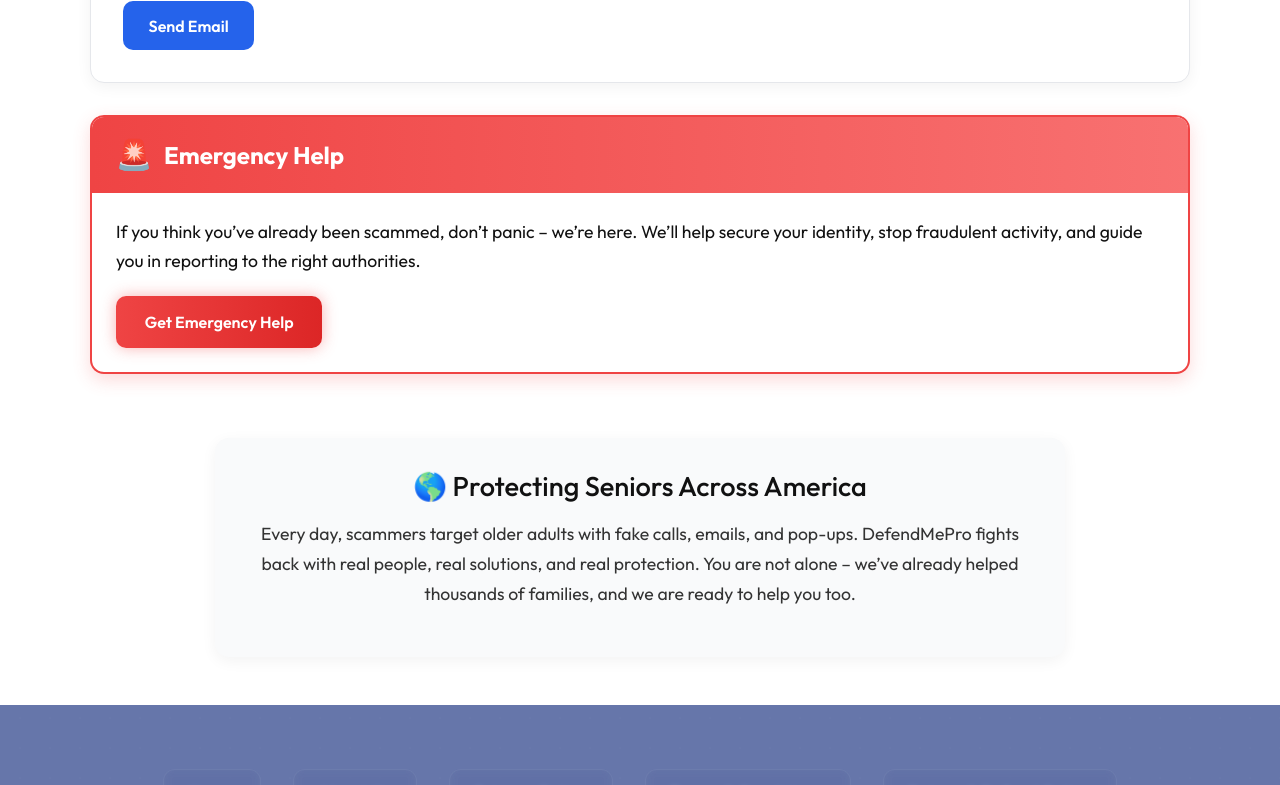
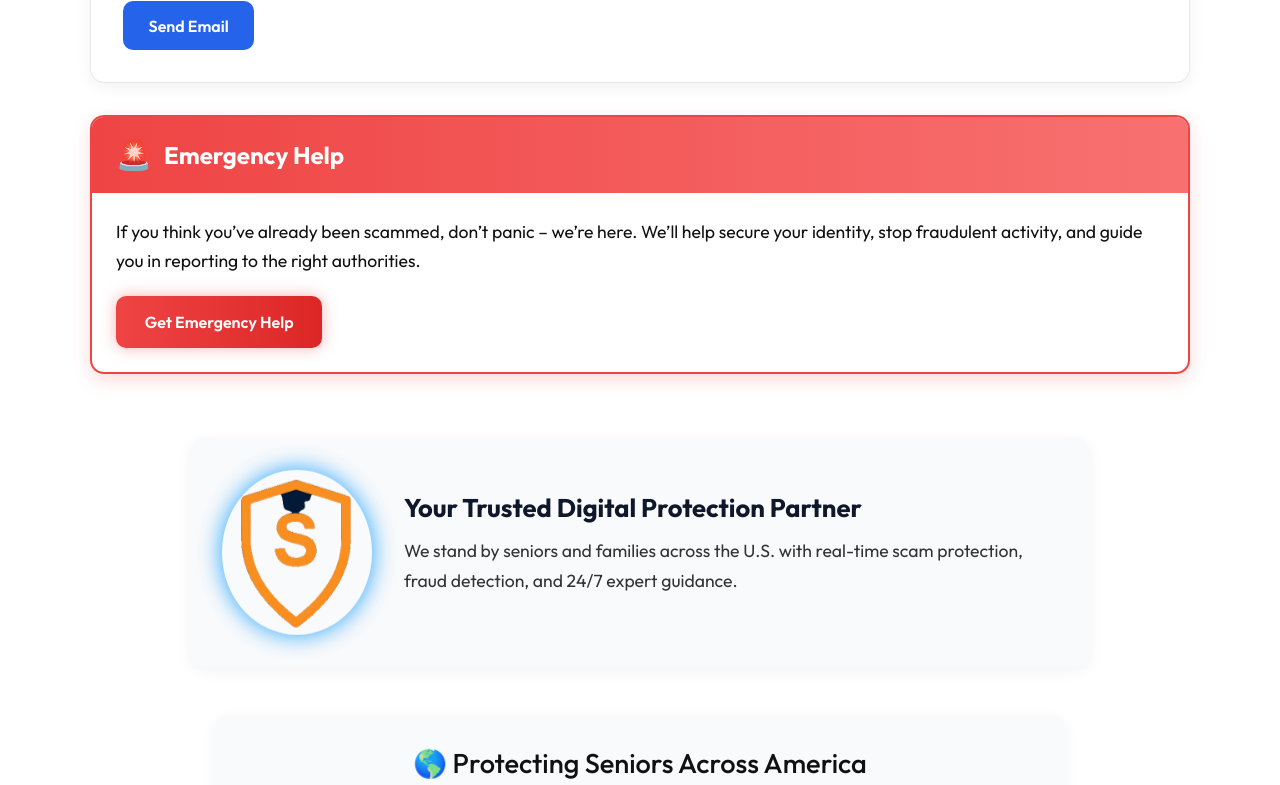
Before and after one commit to Saffron2025/Saffron-Guru, a React (Vite) app in the folder Aura.com/: page /live-support in a window 1280 px wide. Shown: the part 900-1685 px from the top of the page. Built offline with nearby package versions, Linux system fonts and the light colour scheme; no server answers; a web font is replaced by a local one.

Commit message:
somem message

```diff
--- a/Aura.com/src/Pages/LiveSupport.css
+++ b/Aura.com/src/Pages/LiveSupport.css
@@ -138,11 +138,79 @@
   100% { transform: scale(1); opacity: 1; }
 }
 
+/* 🌟 Brand Section with GIF on Left */
+.support-brand-section {
+  display: flex;
+  align-items: center;
+  justify-content: center;
+  gap: 2rem;
+  max-width: 900px;
+  margin: 4rem auto 2rem;
+  padding: 2rem;
+  border-radius: 14px;
+  background: #f9fafb;
+  box-shadow: 0 4px 15px rgba(0,0,0,0.05);
+  animation: fadeIn 2s ease-in-out;
+}
+
+.brand-left {
+  flex: 0 0 auto;
+}
+.saffronGuru-logo-support {
+  width: 150px;
+  height: auto;
+  border-radius: 50%;
+  box-shadow: 0 0 25px rgba(0, 150, 255, 0.5);
+  animation: floatUpDown 3s ease-in-out infinite, glowPulse 2.5s infinite;
+}
+
+.brand-right {
+  flex: 1;
+}
+.brand-right h3 {
+  font-size: 1.6rem;
+  font-weight: 700;
+  color: #0f172a;
+  margin-bottom: 0.8rem;
+}
+.brand-right p {
+  font-size: 1.1rem;
+  color: #333;
+  line-height: 1.7;
+}
+
+/* Animations */
+@keyframes floatUpDown {
+  0% { transform: translateY(0); }
+  50% { transform: translateY(-10px); }
+  100% { transform: translateY(0); }
+}
+@keyframes glowPulse {
+  0% { box-shadow: 0 0 10px rgba(0,150,255,0.4); }
+  50% { box-shadow: 0 0 25px rgba(0,150,255,0.9); }
+  100% { box-shadow: 0 0 10px rgba(0,150,255,0.4); }
+}
+@keyframes fadeIn {
+  from { opacity: 0; transform: scale(0.95); }
+  to { opacity: 1; transform: scale(1); }
+}
+
+/* Responsive Fix */
+@media (max-width: 768px) {
+  .support-brand-section {
+    flex-direction: column;
+    text-align: center;
+  }
+  .brand-right {
+    margin-top: 1rem;
+  }
+}
+
 /* 🌟 Footer Note */
 .support-footer-note {
   text-align: center;
   max-width: 850px;
-  margin: 4rem auto 0;
+  margin: 3rem auto 0;
   background: #f9fafb;
   padding: 2rem;
   border-radius: 14px;
--- a/Aura.com/src/Pages/LiveSupport.jsx
+++ b/Aura.com/src/Pages/LiveSupport.jsx
@@ -27,7 +27,6 @@ const LiveSupport = () => {
               Talk instantly with a trained protection expert.
               If you received a suspicious call, email, or popup, we’ll guide you in real-time.
             </p>
-                        {/* ✅ Jivo Chat trigger */}
             <button
               className="support-btn"
               onClick={() => {
@@ -87,6 +86,24 @@ const LiveSupport = () => {
           </div>
         </div>
 
+        {/* 🌟 Brand GIF Section with 2-column layout */}
+        <div className="support-brand-section">
+          <div className="brand-left">
+            <img
+              src="/Products/SaffronGuruLogo.gif"
+              alt="Saffron Guru Logo"
+              className="saffronGuru-logo-support"
+            />
+          </div>
+          <div className="brand-right">
+            <h3>Your Trusted Digital Protection Partner</h3>
+            <p>
+              We stand by seniors and families across the U.S. with real-time scam protection,
+              fraud detection, and 24/7 expert guidance.
+            </p>
+          </div>
+        </div>
+
         <div className="support-footer-note">
           <h3>🌎 Protecting Seniors Across America</h3>
           <p>
```
Lines whose indentation alone changed are shown as unchanged.
